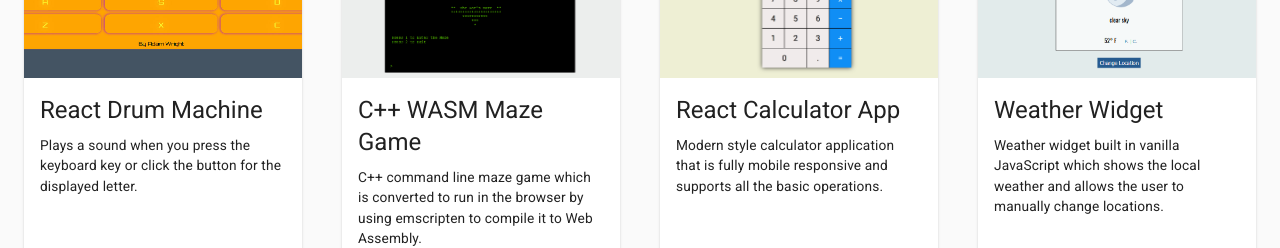
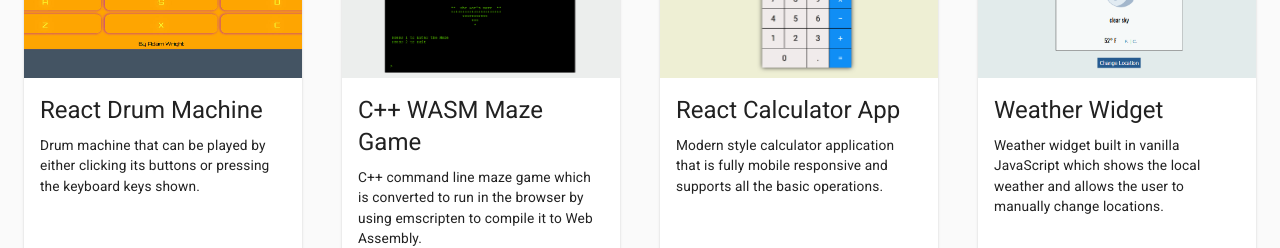
Before and after one commit to adam4321/react_portfolio, a React (Create React App) app: page / in a window 1280 px wide. Shown: the part 1480-1728 px from the top of the page. Built offline with nearby package versions, Linux system fonts and the light colour scheme.

Commit message:
Update image

```diff
--- a/src/App.js
+++ b/src/App.js
@@ -207,7 +207,8 @@ const SMALL_PROJ_CARDS = [
         project: 'React Drum Machine',
         link: 'https://adamjwright.com/drum_machine',
         about:
-            `Plays a sound when you press the keyboard key or click the button for the displayed letter.`
+            `Drum machine that can be played by either clicking its buttons or pressing
+            the keyboard keys shown.`
     },
     {
         key: 2,
@@ -226,8 +227,8 @@ const SMALL_PROJ_CARDS = [
         project: 'React Calculator App',
         link: 'https://adamjwright.com/react_calculator',
         about:
-            `Modern style calculator application that is fully mobile responsive and supports all the
-            basic operations.`
+            `Modern style calculator application that is fully mobile responsive and supports
+            all the basic operations.`
     },
     {
         key: 4,
```
Also changed, not shown: src/images/bug_tracker_screenshot.png.
